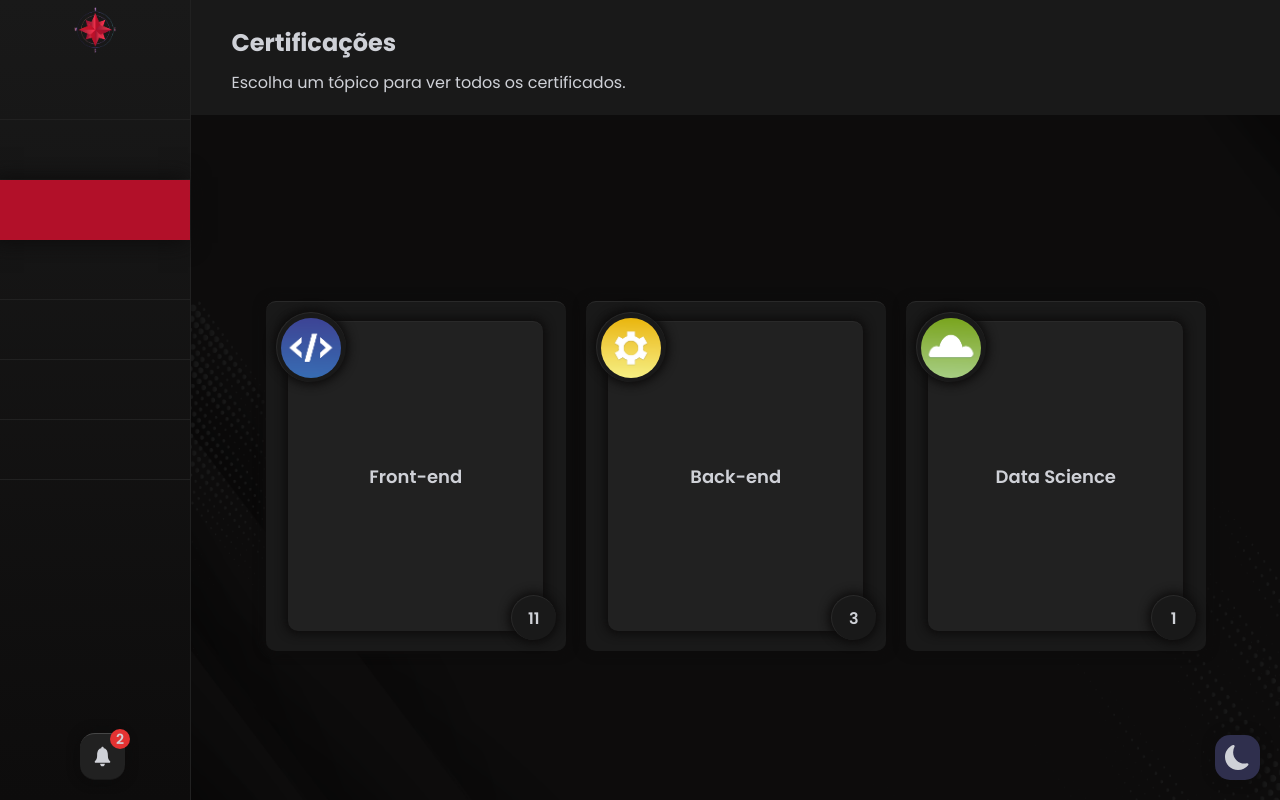
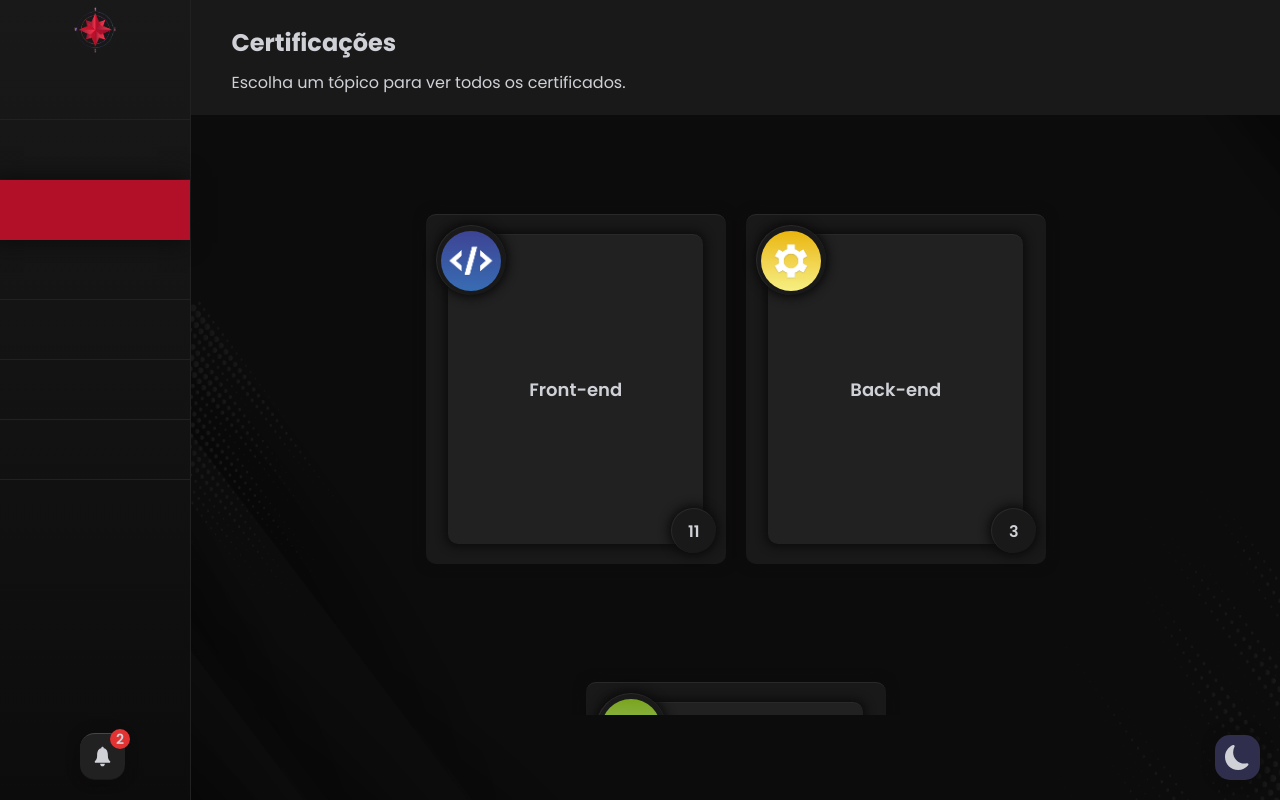
Before and after one commit to isaiasramosdeoliveira/My-Portfolio, a React (Create React App) app in the folder frontend/: page /certifications in a window 1280 px wide. Built offline with nearby package versions, Linux system fonts and the light colour scheme.

Commit message:
style: changes to topic card dimensions

```diff
--- a/frontend/src/pages/PageCertification/PageCertification.tsx
+++ b/frontend/src/pages/PageCertification/PageCertification.tsx
@@ -17,7 +17,6 @@ const Presentation = lazy(() => import("components/Presentation/Presentation"));
 const Curses = lazy(() => import("pages/PageCertification/Curses/Courses"));
 
 const Container = styled.section`
-  height: 100%;
   .presentation {
     ${center}
     padding-bottom:15px;
@@ -45,13 +44,12 @@ const Container = styled.section`
   }
   .dice_of_courses {
     ${center}
-    flex-wrap:nowrap;
+    overflow-x: hidden;
+    padding: 40px 100px 40px;
+    display: flex;
+    flex-wrap: wrap;
     ${transition200}
-    overflow: hidden;
-    align-items: start;
-    padding: 10px 0px;
-    width: 100%;
-    height: 100vh;
+    height:75vh;
   }
   ${media_medio_desktop}
   ${media_tablet}
```
